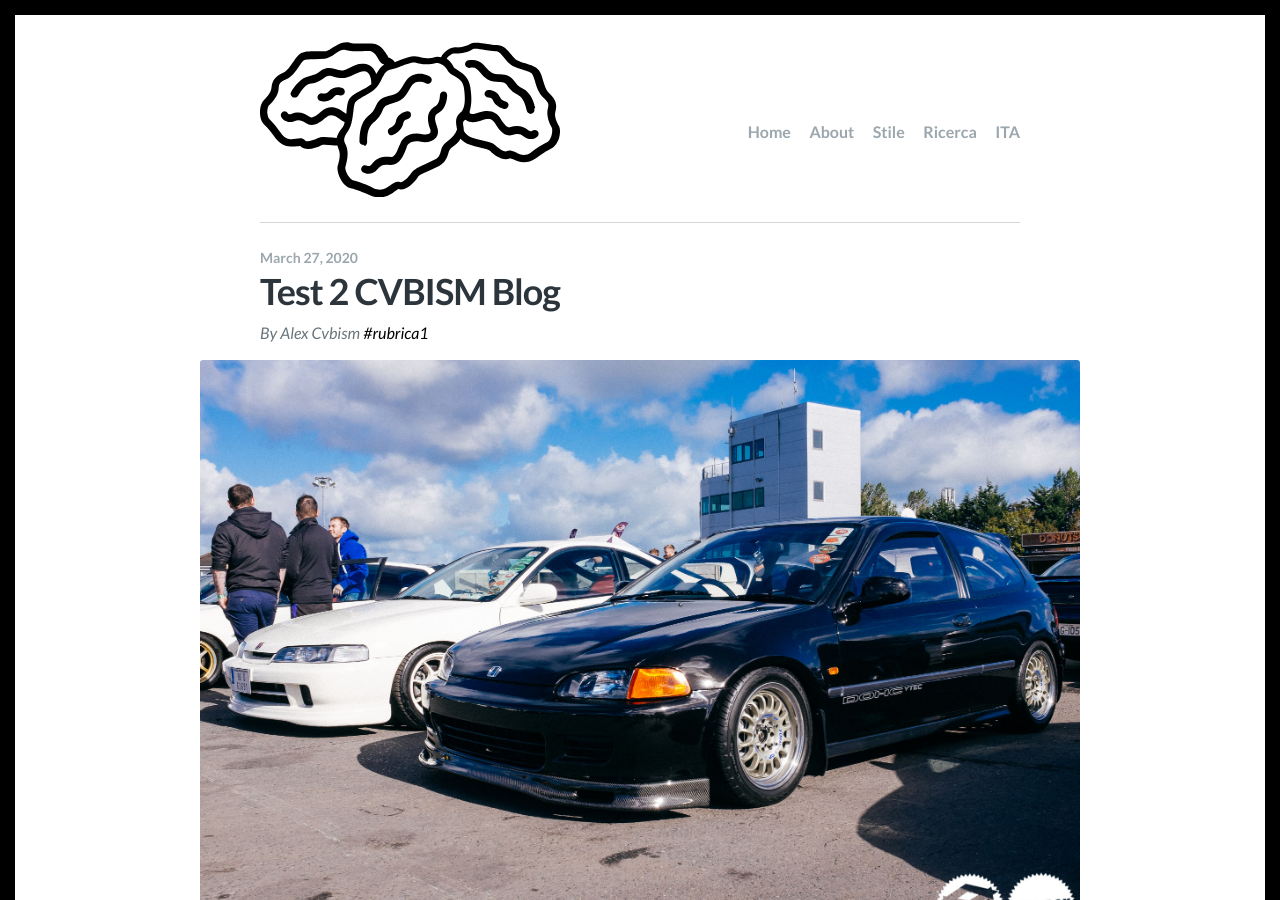
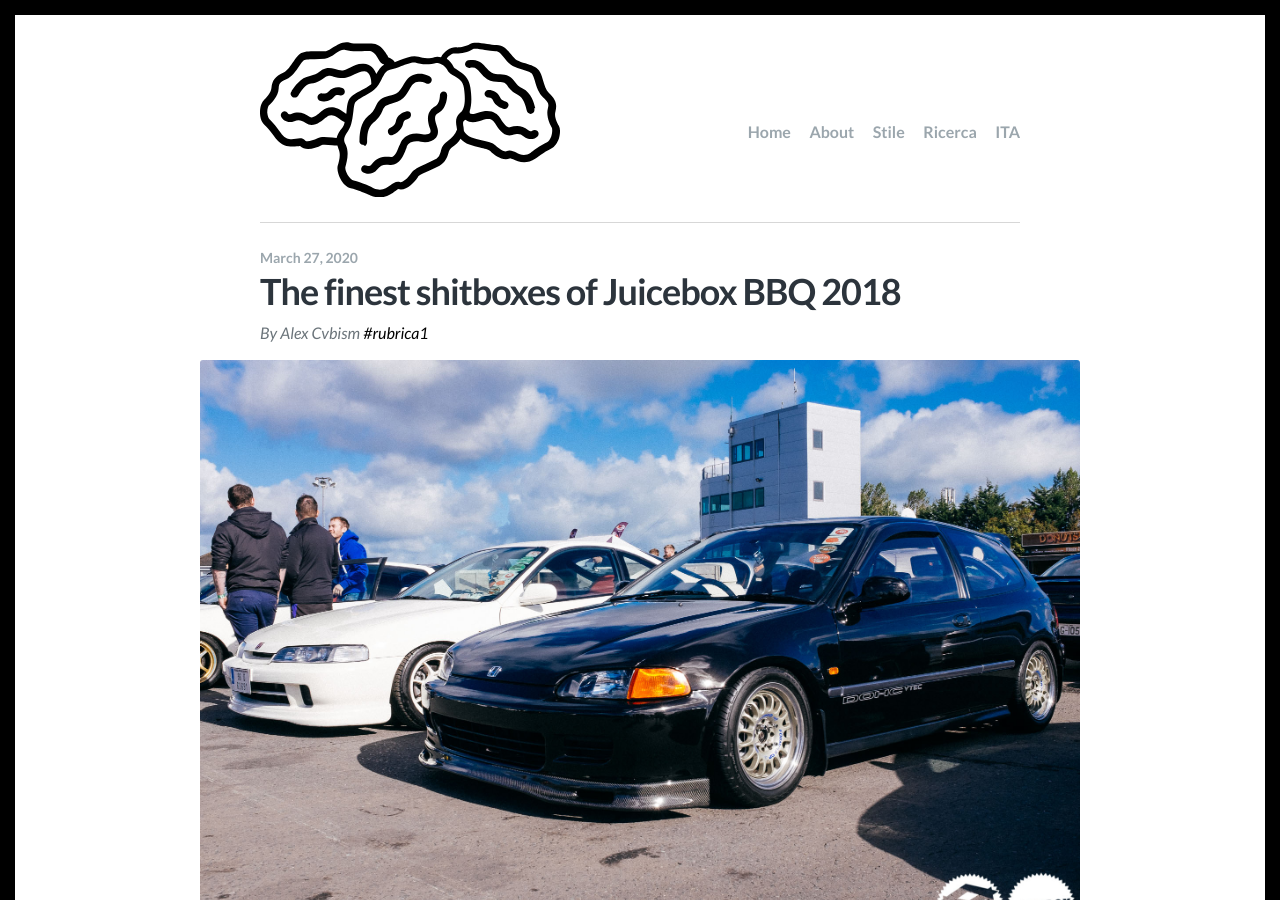
Before and after one commit to cvbism/Scriptor-Jekyll-Theme, a Jekyll site: the page built from _posts/2020-03-27-Test-2-CVBISM.md, in a window 1280 px wide and 900 px high. Built offline with Jekyll 4.4.1, drawn with Linux system fonts in a browser that asks for light colours; some web fonts are replaced; comment, search, counter and statistics services are not loaded.

Commit message:
Update 2020-03-27-Test-2-CVBISM.md

```diff
--- a/_posts/2020-03-27-Test-2-CVBISM.md
+++ b/_posts/2020-03-27-Test-2-CVBISM.md
@@ -1,6 +1,6 @@
 ---
 layout: post
-title: "Test 2 CVBISM Blog"
+title: "The finest shitboxes of Juicebox BBQ 2018"
 description: "Italian Car culture"
 date: 2020-03-27
 feature_image: images/Japfest2018-13.jpg
```
